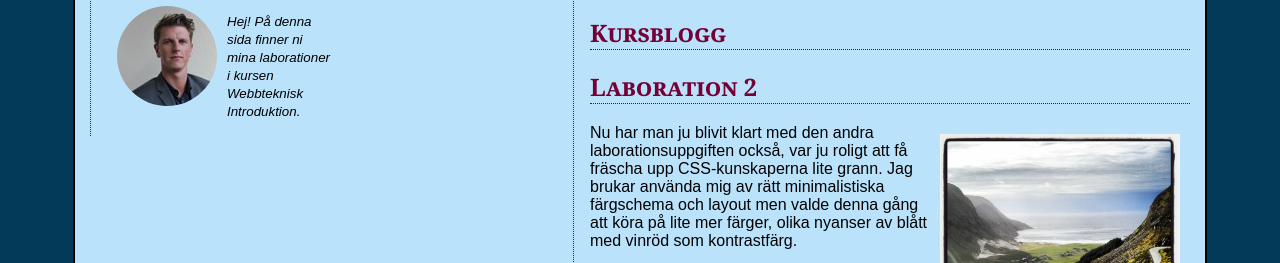
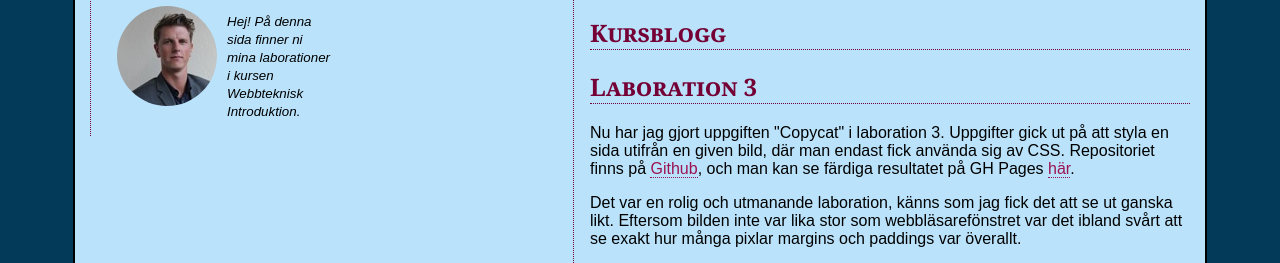
Before and after one commit to ps222nq/1IK415_ps222nq_laborationer, a plain HTML site: page index.html in a window 1280 px wide. Shown: the part 256-519 px from the top of the page. Drawn offline with Linux system fonts and the light colour scheme.

Commit message:
blog post 3.3
Added a blog post for the “Copycat” part of lab 3

```diff
--- a/index.html
+++ b/index.html
@@ -32,6 +32,15 @@
 <section id="main">
 
 <h1>Kursblogg</h1>
+
+<article>
+	<a id="labb3"><h2>Laboration 3</h2></a>
+
+	<p>Nu har jag gjort uppgiften "Copycat" i laboration 3. Uppgifter gick ut på att styla en sida utifrån en given bild, där man endast fick använda sig av CSS. Repositoriet finns på <a href="https://github.com/ps222nq/Uppgift-3-3">Github</a>, och man kan se färdiga resultatet på GH Pages <a href="http://ps222nq.github.io/uppgift-3-3/index.html">här</a>.</p>
+
+	<p>Det var en rolig och utmanande laboration, känns som jag fick det att se ut ganska likt. Eftersom bilden inte var lika stor som webbläsarefönstret var det ibland svårt att se exakt hur många pixlar margins och paddings var överallt.</p>
+
+</article>
 
 <article>
 	<a name="labb2"><h2>Laboration 2</h2></a>
```
